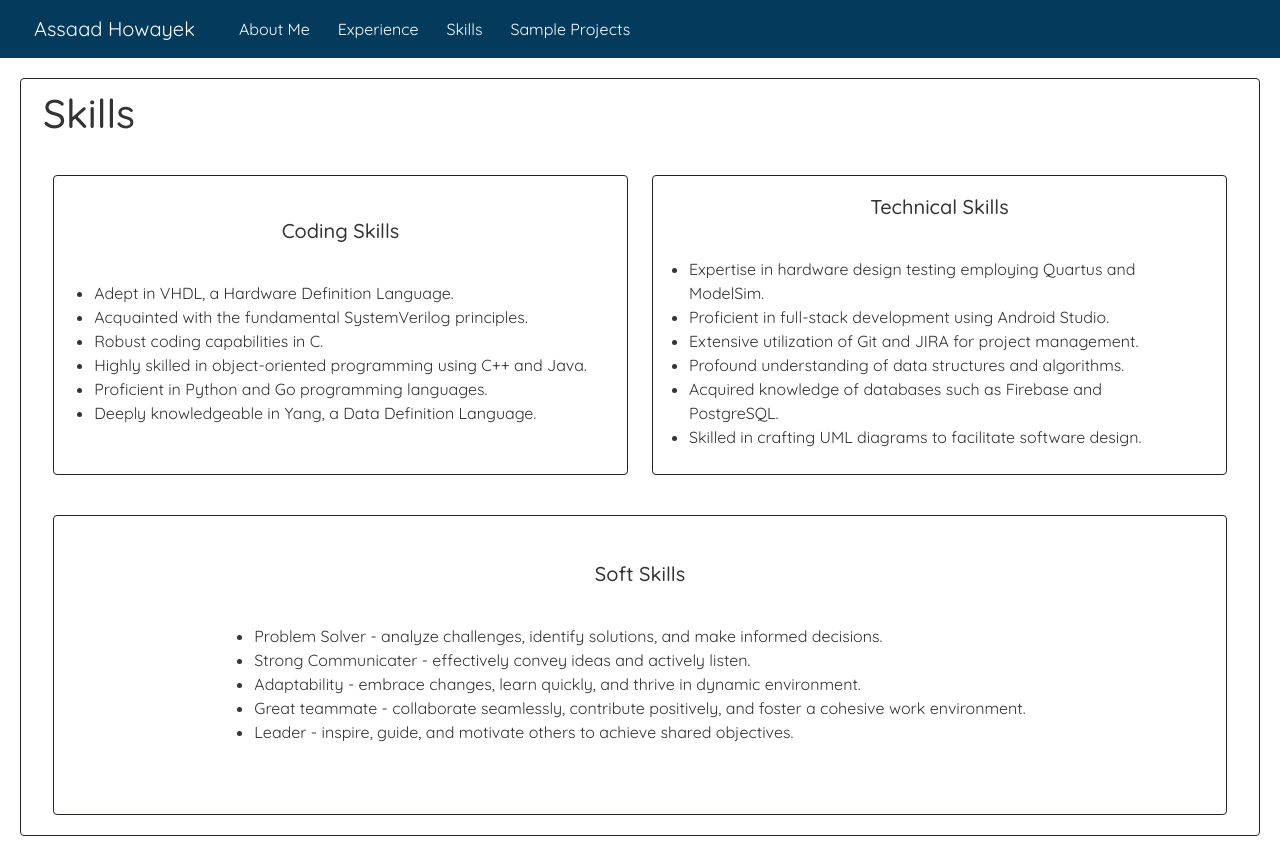
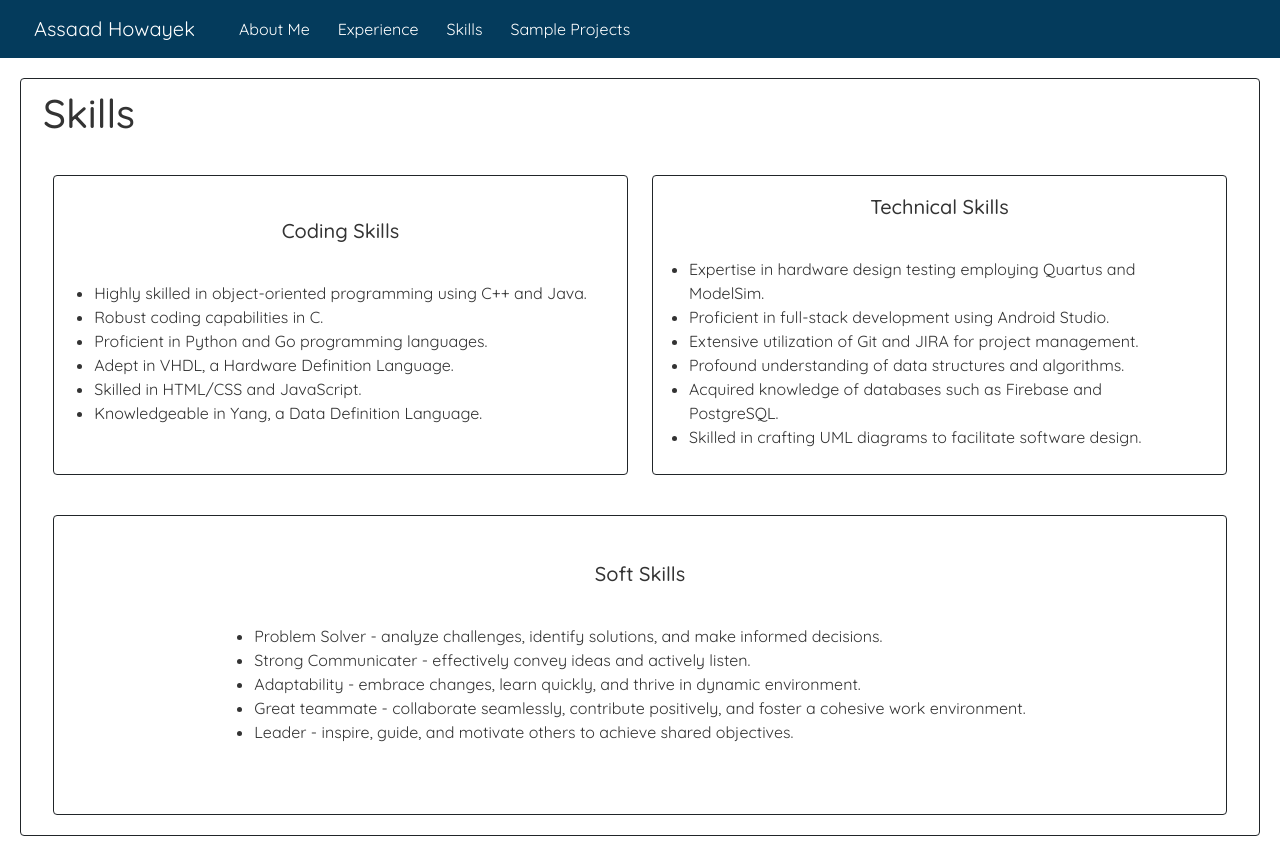
Before and after one commit to assaad-h/resume, a React (Create React App) app: page /resume/skills in a window 1280 px wide. Built offline with nearby package versions, Linux system fonts and the light colour scheme; the HTML template or start-up script is replaced by a standard one.

Commit message:
skill mod

```diff
--- a/src/Skills.js
+++ b/src/Skills.js
@@ -16,12 +16,12 @@ function MySkils(){
                                 <Card.Title style = {{padding: '20px', textAlign: "center"}}>Coding Skills</Card.Title>
                                 <Card.Text>
                                     <ul style={{padding: '10px'}}>
+                                        <li>Highly skilled in object-oriented programming using C++ and Java.</li>
+                                        <li>Robust coding capabilities in C.</li>
+                                        <li>Proficient in Python and Go programming languages.</li>
                                         <li>Adept in VHDL, a Hardware Definition Language.</li>
-                                        <li>Acquainted with the fundamental SystemVerilog principles.</li>
-                                        <li>Robust coding capabilities in C.</li>
-                                        <li>Highly skilled in object-oriented programming using C++ and Java.</li>
-                                        <li>Proficient in Python and Go programming languages.</li>
-                                        <li>Deeply knowledgeable in Yang, a Data Definition Language.</li>
+                                        <li>Skilled in HTML/CSS and JavaScript.</li>
+                                        <li>Knowledgeable in Yang, a Data Definition Language.</li>
                                     </ul>
                                 </Card.Text>
                             </Card.Body>
```
